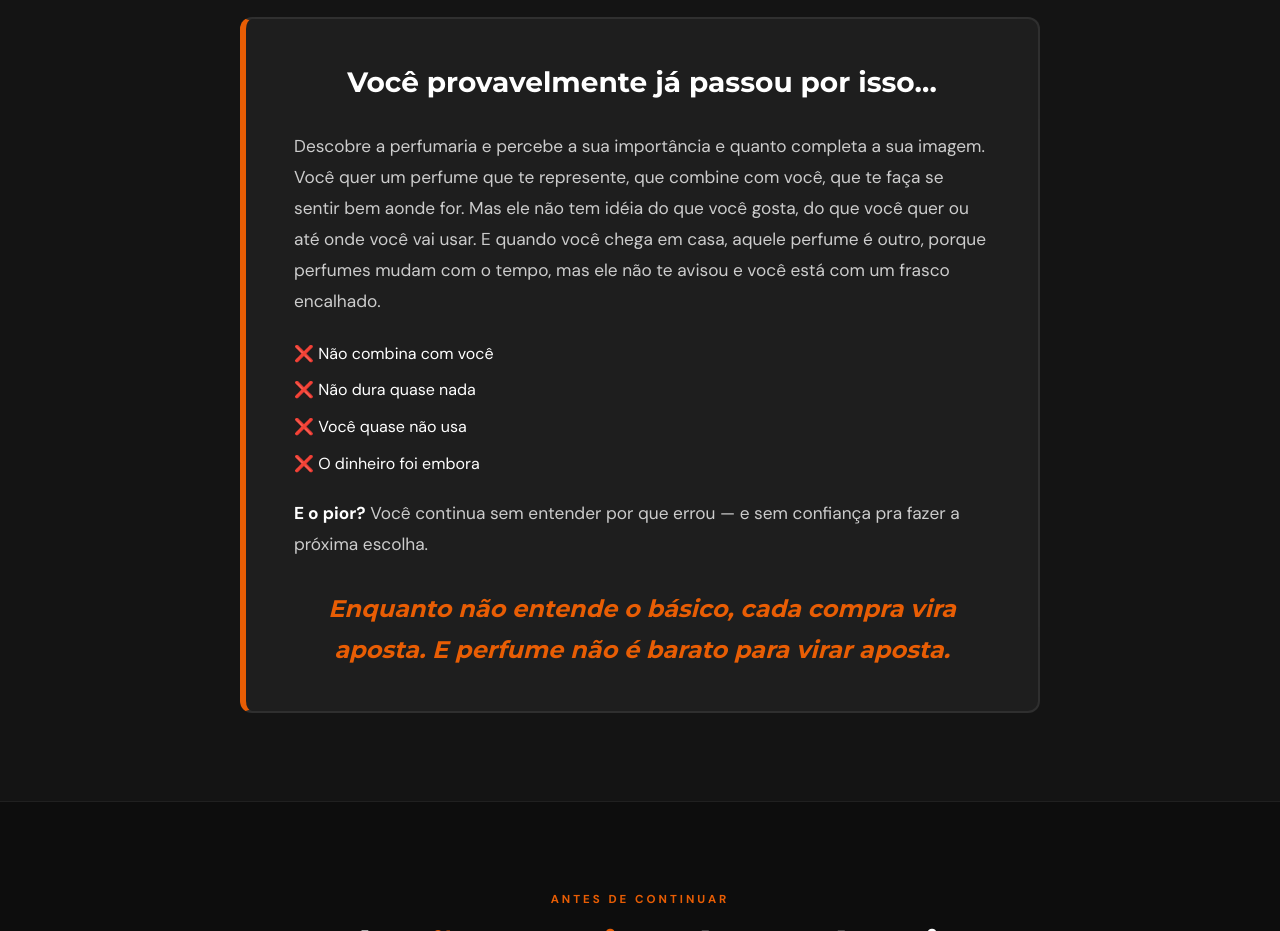
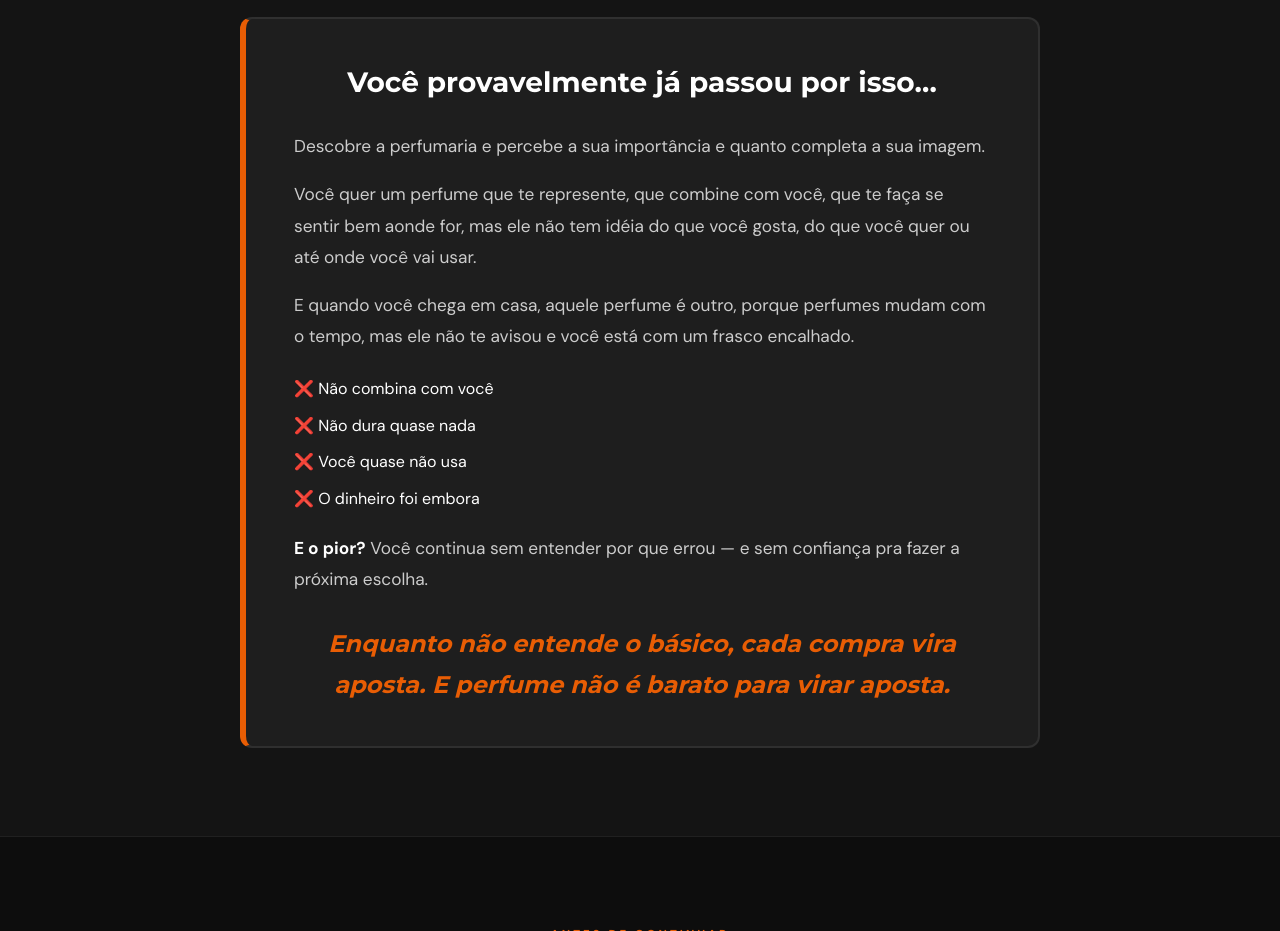
Before and after one commit to vguerise/vguerise, a plain HTML site: page curso/index.html in a window 1280 px wide. Shown: the part 1660-2591 px from the top of the page. Drawn offline with nearby package versions, Linux system fonts and the light colour scheme; a web font is replaced by a local one.

Commit message:
Format intro text as three separate paragraphs

```diff
--- a/curso/index.html
+++ b/curso/index.html
@@ -1091,7 +1091,9 @@
         <div class="container">
             <div class="intro-box">
                 <p class="intro-hook">Você provavelmente já passou por isso…</p>
-                <p class="intro-text">Descobre a perfumaria e percebe a sua importância e quanto completa a sua imagem. Você quer um perfume que te represente, que combine com você, que te faça se sentir bem aonde for. Mas ele não tem idéia do que você gosta, do que você quer ou até onde você vai usar. E quando você chega em casa, aquele perfume é outro, porque perfumes mudam com o tempo, mas ele não te avisou e você está com um frasco encalhado.</p>
+                <p class="intro-text">Descobre a perfumaria e percebe a sua importância e quanto completa a sua imagem.</p>
+                <p class="intro-text">Você quer um perfume que te represente, que combine com você, que te faça se sentir bem aonde for, mas ele não tem idéia do que você gosta, do que você quer ou até onde você vai usar.</p>
+                <p class="intro-text">E quando você chega em casa, aquele perfume é outro, porque perfumes mudam com o tempo, mas ele não te avisou e você está com um frasco encalhado.</p>
                 <ul style="list-style:none; margin: 0.8rem 0 1rem 0;">
                     <li style="padding: 0.3rem 0; color: #ffffff;">❌ Não combina com você</li>
                     <li style="padding: 0.3rem 0; color: #ffffff;">❌ Não dura quase nada</li>
```
